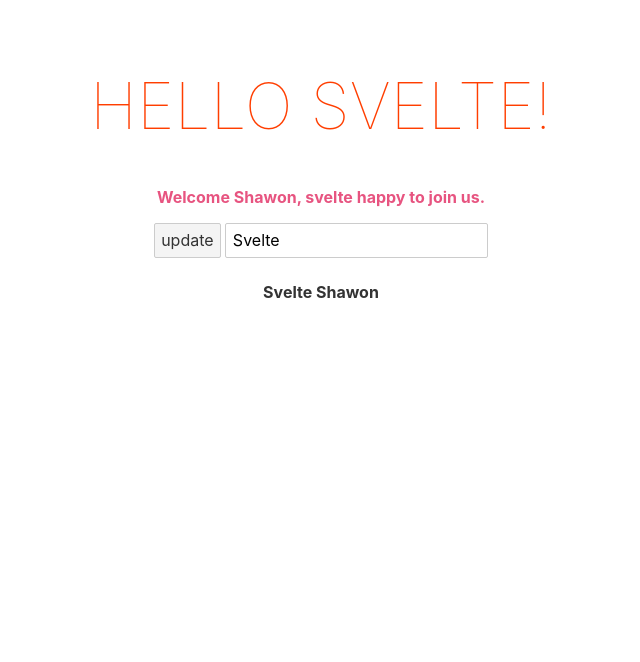
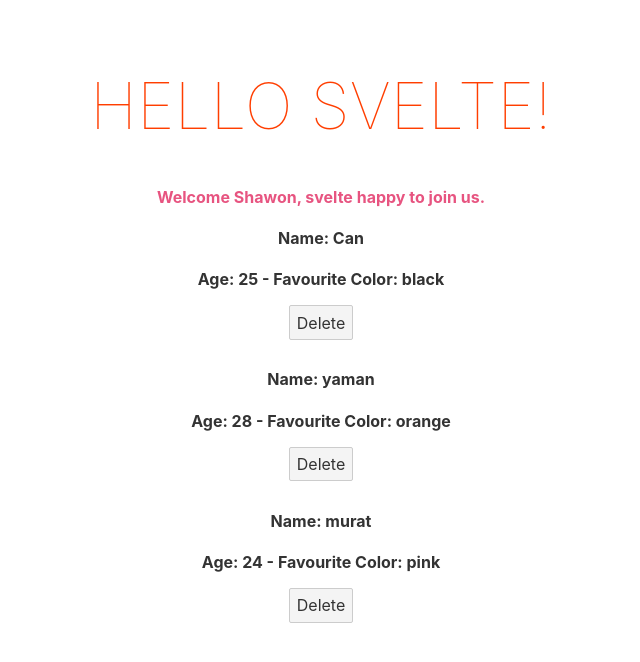
Before and after one commit to golamrabbiazad/fav-poll, a Svelte app: page / in a window 1280 px wide. Shown: the top 662 px of the page, without its empty margins (319-959 px from the left). Built offline with nearby package versions, Linux system fonts and the light colour scheme.

Commit message:
lovely event handler

```diff
--- a/public/index.html
+++ b/public/index.html
@@ -4,7 +4,7 @@
 	<meta charset='utf-8'>
 	<meta name='viewport' content='width=device-width,initial-scale=1'>
 
-	<title>Svelte app</title>
+	<title>Favourite Poll</title>
 
 	<link rel='icon' type='image/png' href='/favicon.png'>
 	<link rel='stylesheet' href='/global.css'>
--- a/src/App.svelte
+++ b/src/App.svelte
@@ -1,32 +1,39 @@
 <script lang="ts">
+  type People = {
+    name: string;
+    beltColor: string;
+    age: number;
+    id: number;
+  };
+
+  const globalColor = "#e75480 ";
   export let name: string;
   export let user: string;
 
-  $: fullName = `${name} ${user}`;
+  let peoples: People[] = [
+    { name: "Can", beltColor: "black", age: 25, id: 1 },
+    { name: "yaman", beltColor: "orange", age: 28, id: 2 },
+    { name: "murat", beltColor: "pink", age: 24, id: 3 },
+  ];
 
-  $: console.log(name);
-
-  const globalColor = "#e75480 ";
-
-  const handleClick = () => {
-    name = "undefined";
+  const deletePerson = (id: number) => {
+    peoples = peoples.filter((person) => person.id != id);
   };
 </script>
 
 <main>
   <h1>Hello {name}!</h1>
   <p style="color: {globalColor}">Welcome {user}, svelte happy to join us.</p>
-  <button on:click={handleClick}>update</button>
 
-  <!-- svelte binds event 2 ways -->
-
-  <!-- 1st way to bind events -->
-  <!-- <input type="text" on:input={updateName} value={user} /> -->
-
-  <!-- 2nd way to bind events is much simpler. -->
-  <input type="text" bind:value={name} />
-
-  <p>{fullName}</p>
+  {#each peoples as person (person.id)}
+    <div>
+      <h4>Name: {person.name}</h4>
+      <p>Age: {person.age} - Favourite Color: {person.beltColor}</p>
+      <button on:click={() => deletePerson(person.id)}>Delete</button>
+    </div>
+  {:else}
+    <p>There are no people to show</p>
+  {/each}
 </main>
 
 <style>
```
Also changed, not shown: 1 other file (tests, documents, lock files or other folders).
